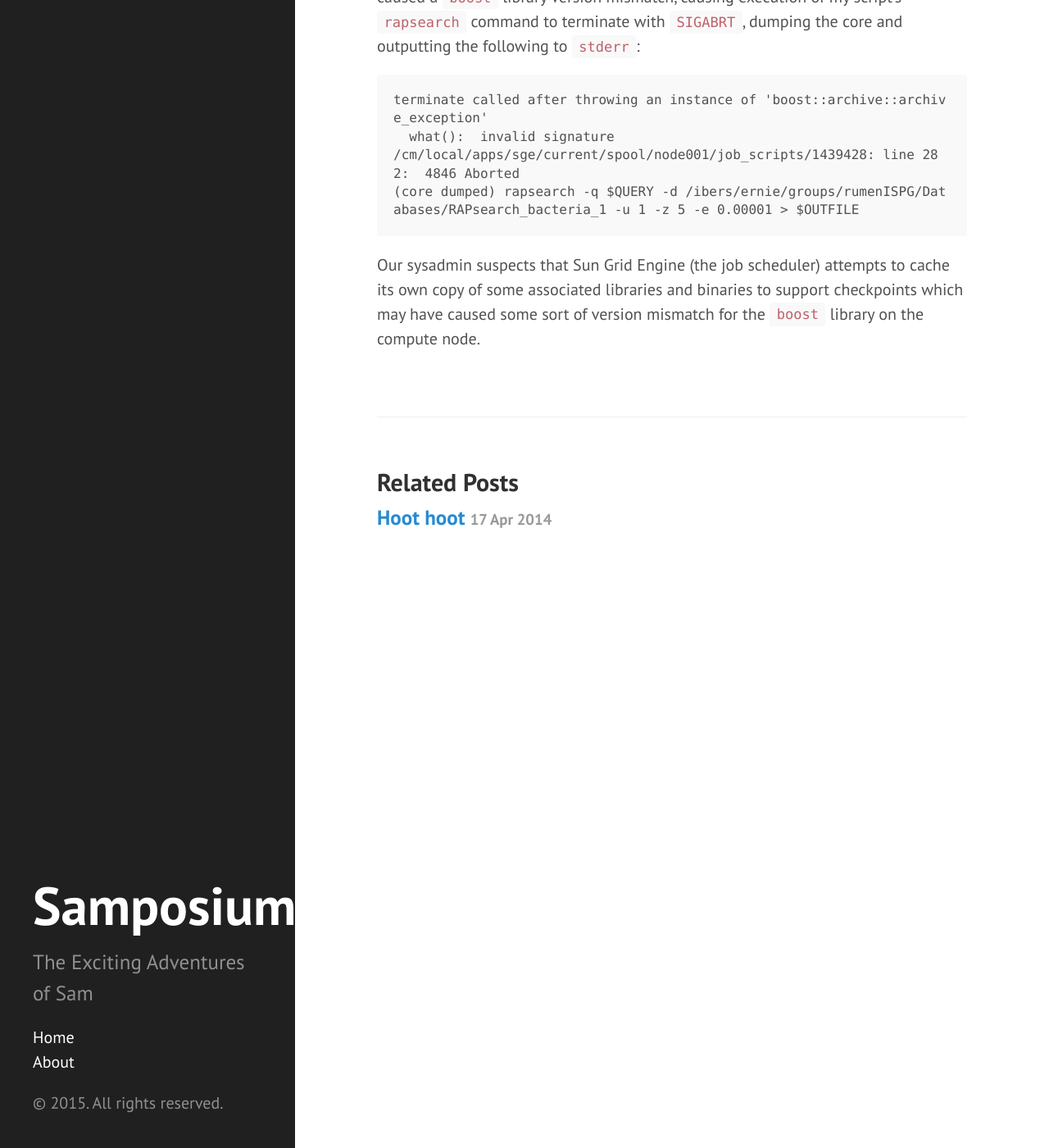
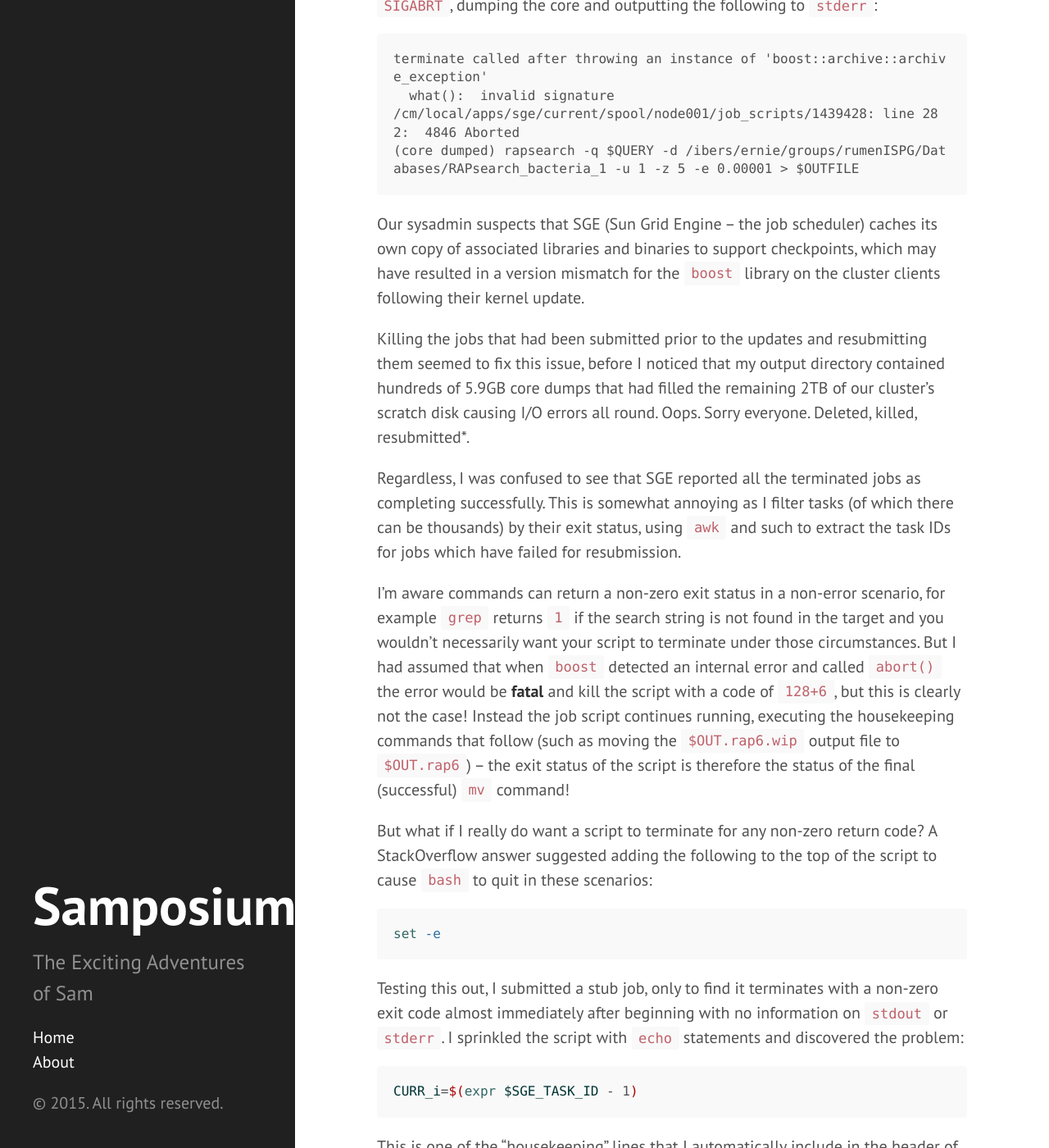
Before and after one commit to SamStudio8/samstudio8.github.io.off, a Jekyll site: the page built from _posts/2014-04-07-exits.md, in a window 1280 px wide and 1400 px high, scrolled down 389 px. Shown: the whole window at 82% size. Built offline with Jekyll 4.4.1, drawn with Linux system fonts in a browser that asks for light colours; Markdown is read by kramdown in place of the engine named in the settings; some of the changed text lies outside the part shown.

Commit message:
Update 2014-04-07-exits.md

````diff
--- a/_posts/2014-04-07-exits.md
+++ b/_posts/2014-04-07-exits.md
@@ -5,10 +5,7 @@ title: Exit codes, `expr` and `set -e`
 
 The kernels on our cluster clients have recently been updated after I inadvertently stumbled across an [old kernel bug](http://wiki.linux-nfs.org/wiki/index.php/NFS:_directory_XXX_contains_a_readdir_loop_seems_to_be_triggered_by_well-behaving_server) that caused erratic behaviour when NFS tries to open a directory containing many files that are being written to simultaneously (more on which is another post in itself really, as usual).
 
-The update seems to have
-
-
-caused a `boost` library version mismatch, causing execution of my script's `rapsearch` command to terminate with `SIGABRT`, dumping the core and outputting the following to `stderr`:
+The update seems to have caused my `rapsearch` (a `BLAST` alternative I'm trying out) job scripts to exhibit strange behaviour this morning; terminating with `SIGABRT`, dumping the core and outputting the following to `stderr`:
 
 ```
 terminate called after throwing an instance of 'boost::archive::archive_exception'
@@ -17,4 +14,46 @@ terminate called after throwing an instance of 'boost::archive::archive_exceptio
 (core dumped) rapsearch -q $QUERY -d /ibers/ernie/groups/rumenISPG/Databases/RAPsearch_bacteria_1 -u 1 -z 5 -e 0.00001 > $OUTFILE
 ```
 
-Our sysadmin suspects that Sun Grid Engine (the job scheduler) attempts to cache its own copy of some associated libraries and binaries to support checkpoints which may have caused some sort of version mismatch for the `boost` library on the compute node.
+Our sysadmin suspects that SGE (Sun Grid Engine -- the job scheduler) caches its own copy of associated libraries and binaries to support checkpoints, which may have resulted in a version mismatch for the `boost` library on the cluster clients following their kernel update.
+
+Killing the jobs that had been submitted prior to the updates and resubmitting them seemed to fix this issue, before I noticed that my output directory contained hundreds of 5.9GB core dumps that had filled the remaining 2TB of our cluster's scratch disk causing I/O errors all round. Oops. Sorry everyone. Deleted, killed, resubmitted*.
+
+Regardless, I was confused to see that SGE reported all the terminated jobs as completing successfully. This is somewhat annoying as I filter tasks (of which there can be thousands) by their exit status, using `awk` and such to extract the task IDs for jobs which have failed for resubmission.
+
+I'm aware commands can return a non-zero exit status in a non-error scenario, for example `grep` returns `1` if the search string is not found in the target and you wouldn't necessarily want your script to terminate under those circumstances. But I had assumed that when `boost` detected an internal error and called `abort()` the error would be **fatal** and kill the script with a code of `128+6`, but this is clearly not the case! Instead the job script continues running, executing the housekeeping commands that follow (such as moving the `$OUT.rap6.wip` output file to `$OUT.rap6`) -- the exit status of the script is therefore the status of the final (successful) `mv` command!
+
+But what if I really do want a script to terminate for any non-zero return code? A StackOverflow answer suggested adding the following to the top of the script to cause `bash` to quit in these scenarios:
+
+```bash
+set -e
+```
+
+Testing this out, I submitted a stub job, only to find it terminates with a non-zero exit code almost immediately after beginning with no information on `stdout` or `stderr`. I sprinkled the script with `echo` statements and discovered the problem:
+
+
+```bash
+CURR_i=$(expr $SGE_TASK_ID - 1)
+```
+
+This is one of the "housekeeping" lines that I automatically include in the header of my job scripts, it gives the script a 0-delimited task ID which is used as an array index to get the i'th filepath to use as input to the current job. [Turns out](http://unix.stackexchange.com/questions/63166/bash-e-exits-when-let-or-expr-evaluates-to-0) that `expr` has an exit status of `1` if it evaluates to 0 -- which it would for the 1st job in a job array as `1 - 1 = 0`**. This wouldn't have been a surprise if I had [read the manual](http://unixhelp.ed.ac.uk/CGI/man-cgi?expr):
+
+> Exit status is [...] 1	if `EXPRESSION` is null or 0
+
+The top answer to a [StackOverflow question](http://unix.stackexchange.com/questions/63166/bash-e-exits-when-let-or-expr-evaluates-to-0) on the topic warns that using `expr` for arithmetic in this manner has long been obsolete and I should be using `bash`'s `$((...))` construct which won't evaluate to non-zero in this case. Taking this on board, I updated the line:
+
+```bash
+CURR_i=$(($SGE_TASK_ID - 1))
+```
+
+Stub script works fine (no early termination). Returning to my `rapsearch` job, it now seems to be throwing a different error that still causes a `SIGABRT` and core dump (or it would if I had not disabled it*) due to an instance of `std::bad_alloc` being thrown. Investigation of this will have to wait until tomorrow, at least now the script is stopped immediately and returns a non-zero status which can be tracked by my tools.
+
+At the very least we can keep a grasp on **what** is failing now. Hooray.
+
+* * *
+
+\* For future reference, I added the following housekeeping line to disable core dumps:
+```bash
+set ulimit -c 0
+```
+
+\*\* I have a maths degree, so you can probably trust me on this.
````
